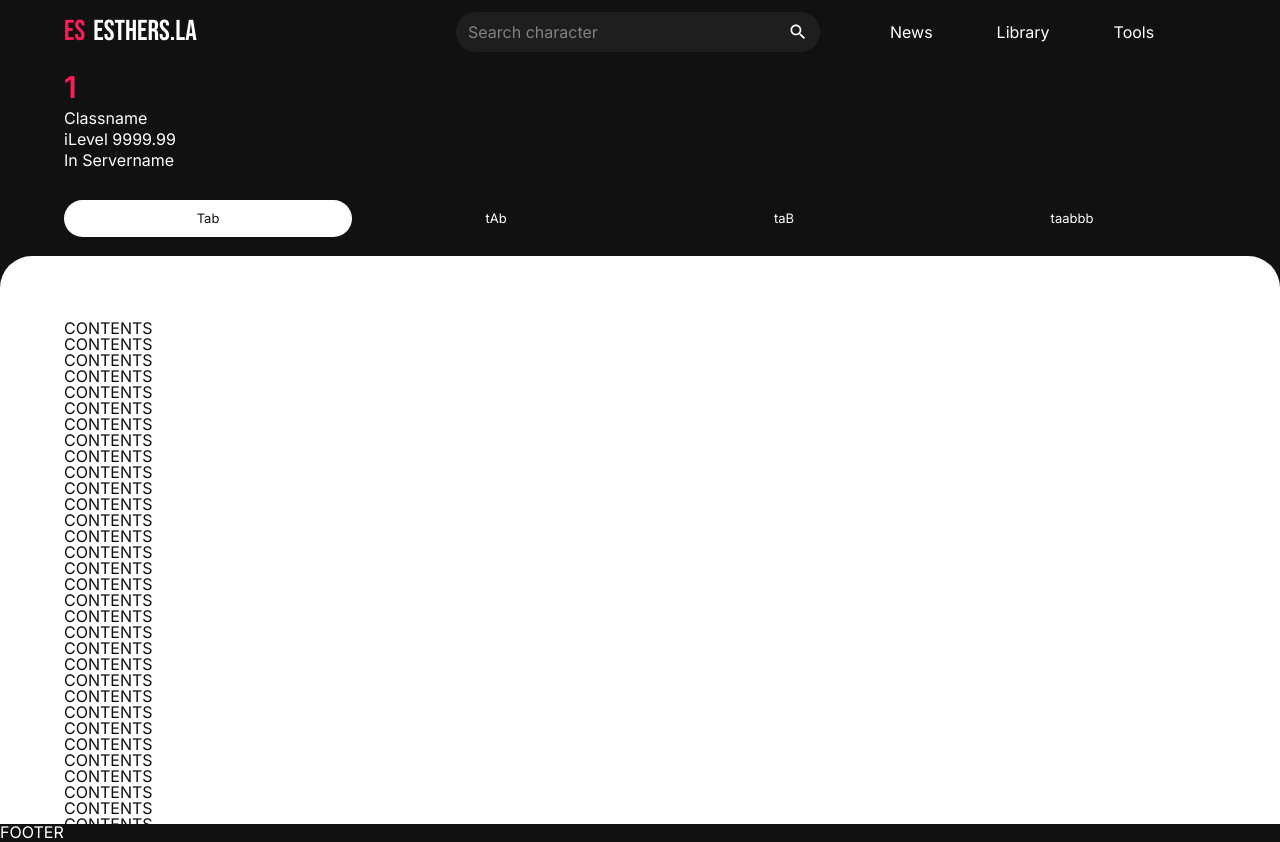
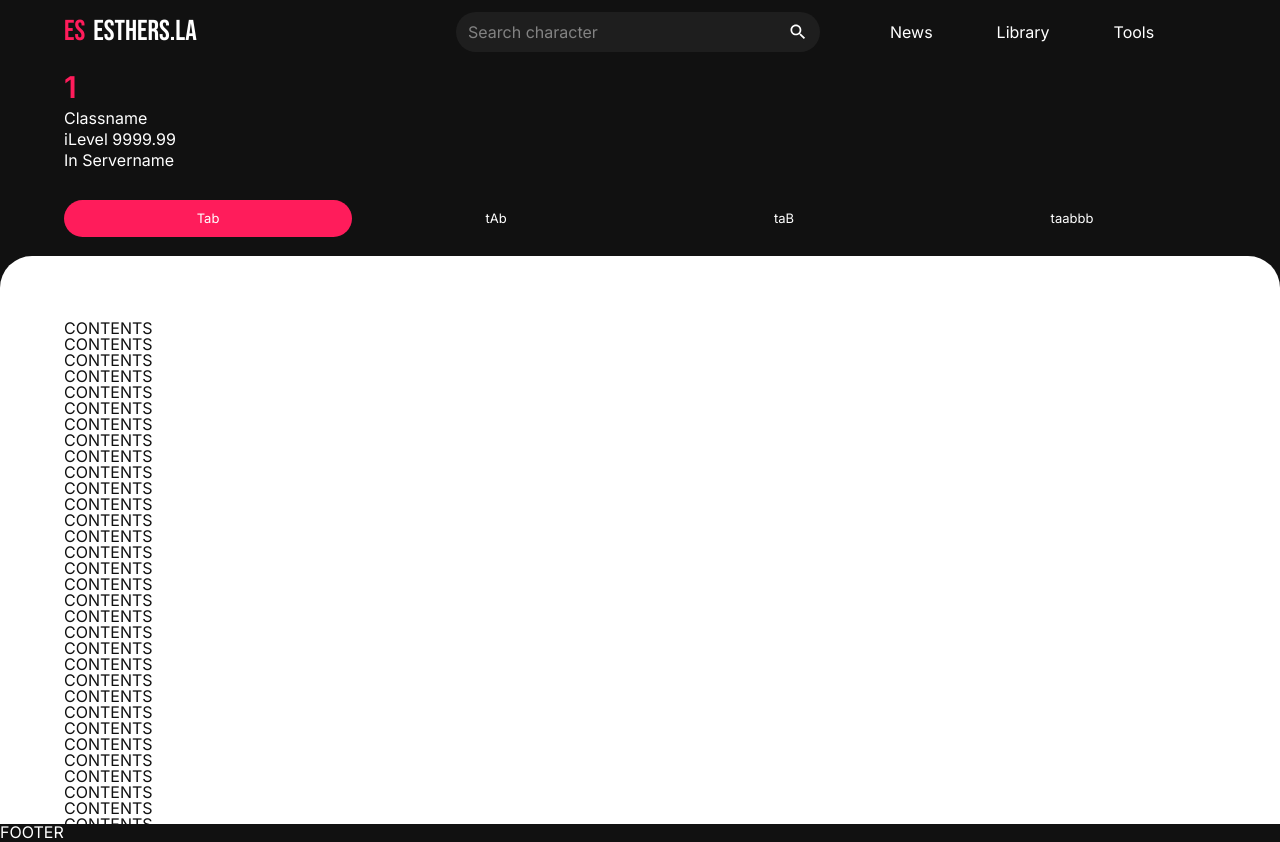
Before and after one commit to JoonsubHwang/esthers-la, a React (Create React App) app: page /characters/1 in a window 1280 px wide. Built offline with nearby package versions, Linux system fonts and the light colour scheme.

Commit message:
Changed colors of #(sub)categories li.selected

```diff
--- a/src/CharInfo/CharInfo.sass
+++ b/src/CharInfo/CharInfo.sass
@@ -41,8 +41,7 @@
 
                     &.selected
                         @extend %round-corners
-                        background: $fg-color
-                        color: $bg-color
+                        background: $primary-color
 
             #categories
                 margin-bottom: 0.5rem
```
